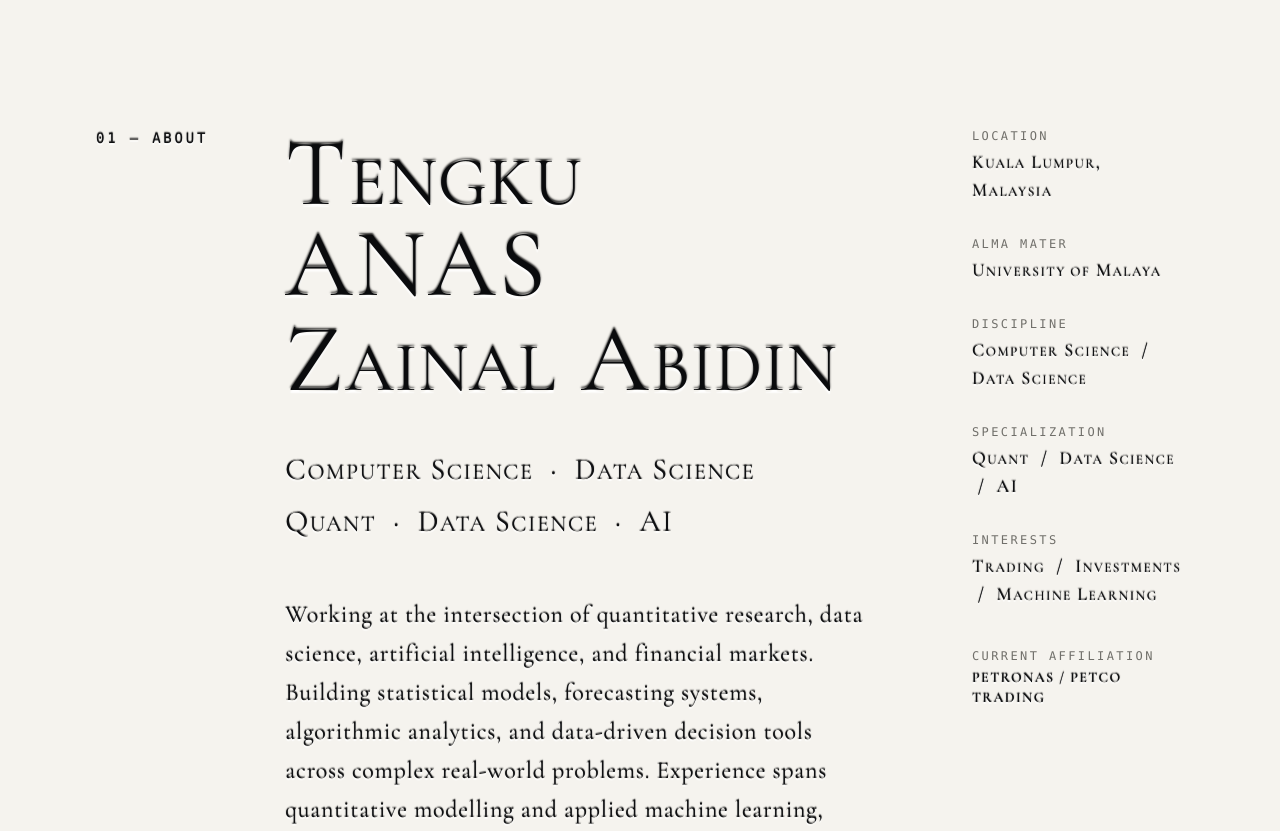
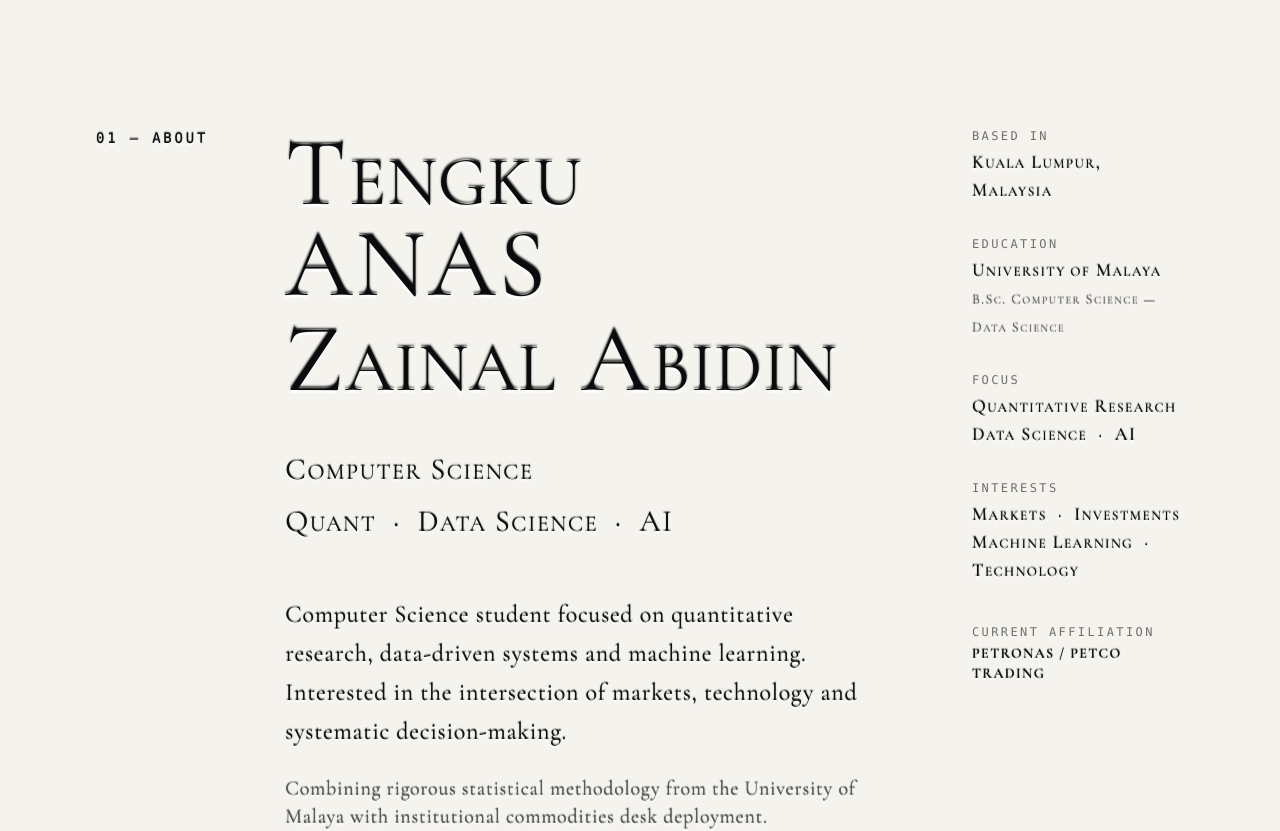
Before and after one commit to tngkuanas/PortfolioWebsite, a React (Vite) app: page / in a window 1280 px wide. Shown: the part 800-1631 px from the top of the page. Built offline with nearby package versions, Linux system fonts and the light colour scheme.

Commit message:
Eliminate duplicate Data Science references in AboutSection sub-heading and metadata

```diff
--- a/src/components/AboutSection.tsx
+++ b/src/components/AboutSection.tsx
@@ -91,7 +91,7 @@ export const AboutSection: React.FC = () => {
       ref={sectionRef}
       className="min-h-screen w-full relative bateman-paper-texture py-24 sm:py-32 px-8 sm:px-14 md:px-20 lg:px-24 flex flex-col justify-between overflow-hidden selection:bg-[#121315] selection:text-[#f7f6f2]"
     >
-      {/* Main Editorial Grid: 3-Column Asymmetric Layout (Pure Straight Upright Typography) */}
+      {/* Main Editorial Grid: 3-Column Asymmetric Layout */}
       <div className="w-full grid grid-cols-1 lg:grid-cols-12 gap-10 lg:gap-12 my-auto items-start z-10">
 
         {/* COLUMN 1: Small Section Label (2 Cols) */}
@@ -106,7 +106,7 @@ export const AboutSection: React.FC = () => {
 
         {/* COLUMN 2: Typographic Main Statement & Broad Positioning Profile (7 Cols) */}
         <div className="lg:col-span-7 flex flex-col space-y-8 sm:space-y-10 pr-0 lg:pr-8">
-          {/* Main Name Heading (Pure Upright Garamond) */}
+          {/* Main Name Heading */}
           <h2
             ref={headingRef}
             className="font-garamond text-4xl sm:text-6xl md:text-7xl lg:text-8xl font-normal tracking-[0.03em] leading-[0.95] text-[#121315] bateman-letterpress-heading uppercase"
@@ -119,13 +119,13 @@ export const AboutSection: React.FC = () => {
             </div>
           </h2>
 
-          {/* Sub-heading Description: Quant · Data Science · AI */}
+          {/* Sub-heading Description: Computer Science / Quant · Data Science · AI */}
           <div
             ref={subHeadingRef}
             className="font-garamond text-lg sm:text-2xl md:text-3xl text-[#121315] tracking-[0.05em] leading-relaxed bateman-letterpress"
           >
             <p>
-              C<span className="text-[0.74em] uppercase">omputer</span> S<span className="text-[0.74em] uppercase">cience</span> &nbsp;·&nbsp; D<span className="text-[0.74em] uppercase">ata</span> S<span className="text-[0.74em] uppercase">cience</span>
+              C<span className="text-[0.74em] uppercase">omputer</span> S<span className="text-[0.74em] uppercase">cience</span>
             </p>
             <p className="mt-1">
               Q<span className="text-[0.74em] uppercase">uant</span> &nbsp;·&nbsp; D<span className="text-[0.74em] uppercase">ata</span> S<span className="text-[0.74em] uppercase">cience</span> &nbsp;·&nbsp; AI
@@ -138,7 +138,7 @@ export const AboutSection: React.FC = () => {
             className="font-garamond text-base sm:text-xl md:text-2xl text-[#2a2b2e] leading-relaxed tracking-[0.03em] space-y-6 bateman-letterpress max-w-3xl pt-2"
           >
             <p>
-              Working at the intersection of quantitative research, data science, artificial intelligence, and financial markets. Building statistical models, forecasting systems, algorithmic analytics, and data-driven decision tools across complex real-world problems. Experience spans quantitative modelling and applied machine learning, with a focus on translating data into systematic, actionable decisions.
+              Computer Science student focused on quantitative research, data-driven systems and machine learning. Interested in the intersection of markets, technology and systematic decision-making.
             </p>
             <p className="text-sm sm:text-lg md:text-xl text-[#5a5b5e] font-normal">
               Combining rigorous statistical methodology from the University of Malaya with institutional commodities desk deployment.
@@ -154,7 +154,7 @@ export const AboutSection: React.FC = () => {
           {/* Metadata Block 1: Location */}
           <div className="meta-item flex flex-col space-y-1">
             <span className="font-mono text-[10px] sm:text-xs tracking-[0.2em] text-[#706f6a] uppercase">
-              LOCATION
+              BASED IN
             </span>
             <span className="text-sm sm:text-base md:text-lg font-medium text-[#121315] tracking-[0.08em] bateman-letterpress">
               K<span className="text-[0.74em] uppercase">uala</span> L<span className="text-[0.74em] uppercase">umpur</span>, M<span className="text-[0.74em] uppercase">alaysia</span>
@@ -164,44 +164,37 @@ export const AboutSection: React.FC = () => {
           {/* Metadata Block 2: Institution */}
           <div className="meta-item flex flex-col space-y-1">
             <span className="font-mono text-[10px] sm:text-xs tracking-[0.2em] text-[#706f6a] uppercase">
-              ALMA MATER
+              EDUCATION
             </span>
             <span className="text-sm sm:text-base md:text-lg font-medium text-[#121315] tracking-[0.08em] bateman-letterpress">
-              U<span className="text-[0.74em] uppercase">niversity of</span> M<span className="text-[0.74em] uppercase">alaya</span>
+              U<span className="text-[0.74em] uppercase">niversity of</span> M<span className="text-[0.74em] uppercase">alaya</span><br />
+              <span className="text-xs sm:text-sm text-[#706f6a] font-normal">B.S<span className="text-[0.74em] uppercase">c</span>. C<span className="text-[0.74em] uppercase">omputer</span> S<span className="text-[0.74em] uppercase">cience</span> — D<span className="text-[0.74em] uppercase">ata</span> S<span className="text-[0.74em] uppercase">cience</span></span>
             </span>
           </div>
 
-          {/* Metadata Block 3: Primary Disciplines */}
+          {/* Metadata Block 3: Focus */}
           <div className="meta-item flex flex-col space-y-1">
             <span className="font-mono text-[10px] sm:text-xs tracking-[0.2em] text-[#706f6a] uppercase">
-              DISCIPLINE
+              FOCUS
             </span>
             <span className="text-sm sm:text-base md:text-lg font-medium text-[#121315] tracking-[0.08em] bateman-letterpress">
-              C<span className="text-[0.74em] uppercase">omputer</span> S<span className="text-[0.74em] uppercase">cience</span> &nbsp;/&nbsp; D<span className="text-[0.74em] uppercase">ata</span> S<span className="text-[0.74em] uppercase">cience</span>
+              Q<span className="text-[0.74em] uppercase">uantitative</span> R<span className="text-[0.74em] uppercase">esearch</span><br />
+              D<span className="text-[0.74em] uppercase">ata</span> S<span className="text-[0.74em] uppercase">cience</span> &nbsp;·&nbsp; AI
             </span>
           </div>
 
-          {/* Metadata Block 4: Specialization */}
-          <div className="meta-item flex flex-col space-y-1">
-            <span className="font-mono text-[10px] sm:text-xs tracking-[0.2em] text-[#706f6a] uppercase">
-              SPECIALIZATION
-            </span>
-            <span className="text-sm sm:text-base md:text-lg font-medium text-[#121315] tracking-[0.08em] bateman-letterpress">
-              Q<span className="text-[0.74em] uppercase">uant</span> &nbsp;/&nbsp; D<span className="text-[0.74em] uppercase">ata</span> S<span className="text-[0.74em] uppercase">cience</span> &nbsp;/&nbsp; AI
-            </span>
-          </div>
-
-          {/* Metadata Block 5: Interests */}
+          {/* Metadata Block 4: Interests */}
           <div className="meta-item flex flex-col space-y-1">
             <span className="font-mono text-[10px] sm:text-xs tracking-[0.2em] text-[#706f6a] uppercase">
               INTERESTS
             </span>
             <span className="text-sm sm:text-base md:text-lg font-medium text-[#121315] tracking-[0.08em] bateman-letterpress">
-              T<span className="text-[0.74em] uppercase">rading</span> &nbsp;/&nbsp; I<span className="text-[0.74em] uppercase">nvestments</span> &nbsp;/&nbsp; M<span className="text-[0.74em] uppercase">achine</span> L<span className="text-[0.74em] uppercase">earning</span>
+              M<span className="text-[0.74em] uppercase">arkets</span> &nbsp;·&nbsp; I<span className="text-[0.74em] uppercase">nvestments</span><br />
+              M<span className="text-[0.74em] uppercase">achine</span> L<span className="text-[0.74em] uppercase">earning</span> &nbsp;·&nbsp; T<span className="text-[0.74em] uppercase">echnology</span>
             </span>
           </div>
 
-          {/* Metadata Block 6: Corporate Desk */}
+          {/* Metadata Block 5: Corporate Desk */}
           <div className="meta-item flex flex-col space-y-1 pt-2">
             <span className="font-mono text-[10px] sm:text-xs tracking-[0.2em] text-[#706f6a] uppercase">
               CURRENT AFFILIATION
```
